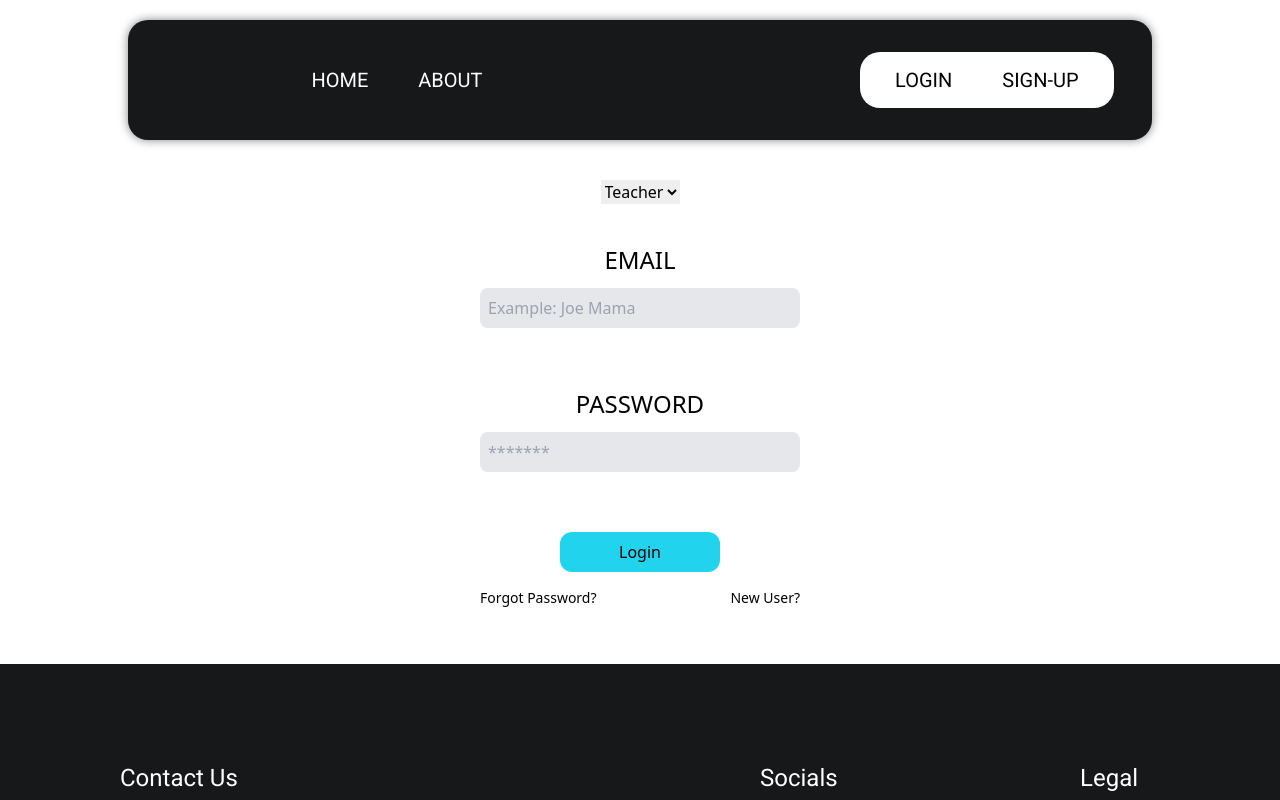
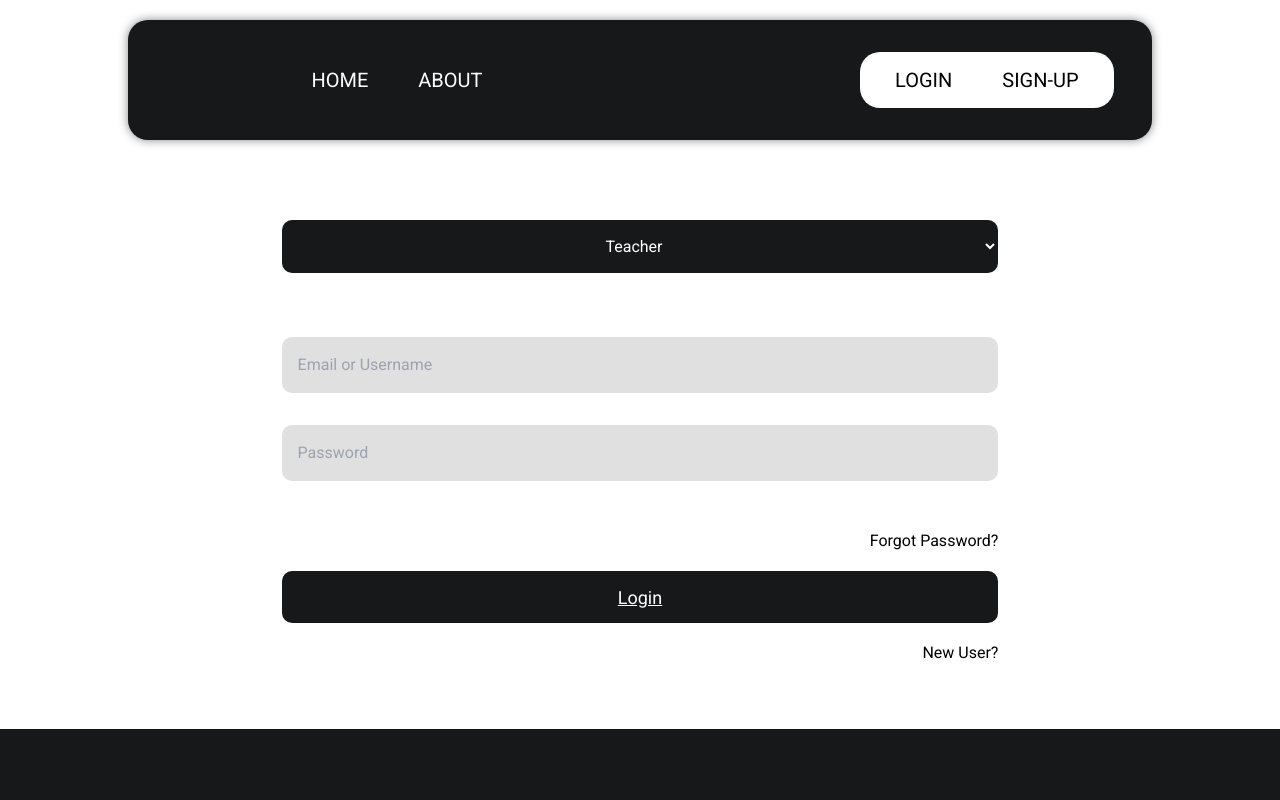
Before and after one commit to TheToadSannin/auto_applica, a React (Create React App) app: page /login in a window 1280 px wide. Shown: the top 800 px of the page. Built offline with nearby package versions, Linux system fonts and the light colour scheme; a web font is replaced by a local one.

Commit message:
login page revised

```diff
--- a/src/App.css
+++ b/src/App.css
@@ -1,6 +1,6 @@
 /* CSS for Navbar*/
 
-:root{
+:root {
   --nav-bar-color: #161819;
 }
 body {
@@ -30,15 +30,15 @@ header nav {
 }
 
 @keyframes nav-bar-animation {
-  0%{
+  0% {
     height: 0;
   }
-  100%{
+  100% {
     height: calc(auto);
   }
 }
 
-.nav-drawer-animaition{
+.nav-drawer-animaition {
   animation-name: nav-bar-animation;
   animation-timing-function: linear;
   animation-duration: 0.05s;
@@ -113,7 +113,8 @@ header nav .userIcon {
 
 footer {
   background-color: var(--nav-bar-color);
-  width: 100vw;
+  width: auto;
+  overflow: hidden;
   color: white;
   font-size: 24px;
 }
@@ -170,7 +171,6 @@ footer .footer p {
   font-size: 0.8em;
 }
 
-
 @media (max-width: 900px) {
   header nav .nav-drawer {
     display: none;
@@ -184,16 +184,16 @@ footer .footer p {
     overflow: hidden;
   }
 
-
-
   header .nav-drawer .pages {
     flex-direction: column;
     margin: 0;
   }
-  header ,.nav-drawer .pages li{
+  header,
+  .nav-drawer .pages li {
     padding: 0.7em 1em;
   }
-  header ,.nav-drawer .actions li{
+  header,
+  .nav-drawer .actions li {
     padding: 0.7em 1em;
   }
   header .nav-drawer .actions {
@@ -207,7 +207,7 @@ footer .footer p {
     padding: 0 2em 0 0;
   }
 
-  header nav .menu-icon i{
+  header nav .menu-icon i {
     cursor: pointer;
   }
   footer .footer div {
@@ -216,22 +216,22 @@ footer .footer p {
     display: flex;
     flex-direction: column;
   }
-
-
 }
 
-main{
+/* HOME PAGE  */
+.homePage {
   padding: 2em;
+
   margin-top: 2em;
   display: flex;
   justify-content: center;
-  font-family: 'Tektur', cursive;
+  font-family: "Tektur", cursive;
 }
-main div{
+.homePage div {
   width: 80vw;
   padding: 2em;
 }
-main div h1{
+.homePage div h1 {
   margin-top: 2em;
   text-align: center;
   font-size: 4em;
@@ -240,57 +240,59 @@ main div h1{
   font-weight: 900;
 }
 
-main div h1:first-child{
+.homePage div h1:first-child {
   margin-top: 0;
 }
 
-
-main div div{
+.homePage div div {
   display: flex;
   align-items: center;
 }
 
-main div div p{
+.homePage div div p {
   /* text-shadow: 2px 2px 0px #ef233c, -2px -2px 0px cyan; */
   font-size: 3em;
   width: 70%;
   /* color: white; */
 }
 
-main div div img{
+.homePage div div img {
   padding: 2em;
   margin-right: 1em;
   border-radius: 5px;
 }
-main div span{
+.homePage div span {
   color: #ef233c;
 }
 
 @media (max-width: 900px) {
-  main div{
+  .homePage div {
+    margin: 0;
     width: 90vw;
     padding: 0;
   }
-  main div h1{
+  .homePage div h1 {
     font-size: 3em;
   }
-  main div div{
+  .homePage div div {
     flex-direction: column;
     padding: 0;
     font-size: 12px;
+  }
+  .homePage div div img {
+    padding: 0;
   }
 }
 
 /* For Device going back to 900px+  */
 @media (min-width: 900px) {
-  header .nav-drawer{
+  header .nav-drawer {
     display: flex !important;
   }
-  header .nav-drawer{
+  header .nav-drawer {
     height: auto !important;
   }
 }
-
 
 @media (max-width: 768px) {
   footer .footer {
@@ -298,10 +300,9 @@ main div span{
     flex-direction: column;
   }
 }
+/* ERROR: PAGE NOT FOUND PAGE */
 
-
-
-.error404page{
+.error404page {
   height: 100vh;
   width: 100vw;
   display: flex;
@@ -309,15 +310,116 @@ main div span{
   align-items: center;
   font-weight: 100 !important;
 }
-.error404page p{
+.error404page p {
   text-align: center;
   font-size: calc(10vw + 15px);
 }
-.error404page span{
+.error404page span {
   color: red;
 }
 @media (min-width: 1140px) {
-  .error404page p{
+  .error404page p {
     font-size: calc(5vw + 10px);
   }
 }
+
+/* LOGIN PAGE  */
+
+.loginPage {
+  padding: 3em;
+}
+
+.loginPage div {
+  width: 60%;
+  padding: 2em;
+  /* border: 1px solid black; */
+  margin: 0 auto;
+}
+.loginPage div form {
+  padding: 2em;
+  display: flex;
+  flex-direction: column;
+}
+
+.loginPage .creds {
+  display: flex;
+  flex-direction: column;
+  align-self: center;
+  gap: 1em;
+  padding: 2em 0em;
+}
+.loginPage .creds input {
+  padding: 1em;
+  background-color: rgb(224, 224, 224);
+  border-radius: 10px;
+  /* border: 1px solid black; */
+  margin-top: 1em;
+}
+
+.loginPage .actionBtn {
+  padding: 0;
+  margin-top: 1em;
+  display: flex;
+  flex-direction: column;
+}
+
+.loginPage .actionBtn .forgotPassword {
+  text-align: end;
+}
+
+.loginPage .actionBtn .newUser {
+  text-align: end;
+}
+
+.loginPage .actionBtn button {
+  font-size: 18px;
+  margin: 1em 0;
+  background-color: var(--nav-bar-color);
+  border-radius: 10px;
+  color: white;
+  padding: 0.7em;
+  text-decoration: underline;
+  transition: all ease-in-out 0.4s;
+}
+
+.loginPage .actionBtn button:hover {
+  background-color: #414547;
+}
+
+.loginPage .role_dropdown {
+  width: full;
+  display: flex;
+  justify-content: center;
+  padding: 1em 0em;
+}
+
+.loginPage .role_dropdown select {
+  transition: all ease-in-out 0.4s;
+  text-align: center;
+  width: 100%;
+  background-color: var(--nav-bar-color);
+  color: white;
+  border-radius: 10px;
+  padding: 1em;
+}
+
+.loginPage .role_dropdown select:hover {
+  background-color: #414547;
+}
+@media (max-width: 1500px) {
+  .loginPage {
+    padding: 0em;
+  }
+  .loginPage div {
+    width: 80%;
+  }
+}
+
+@media (max-width: 900px) {
+  .loginPage {
+    padding: 0em;
+  }
+  .loginPage div {
+    width: 100%;
+  }
+}
--- a/src/pages/Home.jsx
+++ b/src/pages/Home.jsx
@@ -1,29 +1,43 @@
-import React from 'react'
-import Footer from '../components/Footer'
-import Header from '../components/Header'
-import image1 from '../assets/guyInRed.png';
-import image2 from '../assets/undraw_real_time_sync.svg'
+import React from "react";
+import Footer from "../components/Footer";
+import Header from "../components/Header";
+import image1 from "../assets/guyInRed.png";
+import image2 from "../assets/undraw_real_time_sync.svg";
 
 const Home = () => {
-  document.getElementsByTagName("title")[0].text="Home"
-
+  document.getElementsByTagName("title")[0].text = "Home";
 
   return (
-    <main>
+    <main className="homePage">
       <div>
-        <h1>We are <span><u>AUTO</u>-<u>APPLICA</u></span></h1>
+        <h1>
+          We are{" "}
+          <span>
+            <u>AUTO</u>-<u>APPLICA</u>
+          </span>
+        </h1>
         <div>
-          <img src={image1} alt="" width={"100%"}/>
-          <p><span>Streamline</span> Your Application Submissions: Go <span>Paperless</span> and Submit Applications Online <span>Effortlessly.</span></p>
+          <img src={image1} alt="" width={"100%"} />
+          <p>
+            <span>Streamline</span> Your Application Submissions: Go{" "}
+            <span>Paperless</span> and Submit Applications Online{" "}
+            <span>Effortlessly.</span>
+          </p>
         </div>
-        <h1><span>What</span> are We?</h1>
+        <h1>
+          <span>What</span> are We?
+        </h1>
         <div>
-          <p>We are a platform dedicated to <span>empowering</span> students and facilitating <span>seamless</span> communication with their class teachers. <br/> Our mission is to provide a <span>secure</span> and efficient way for students to submit applications online, eliminating the need for physical submissions.</p>
-          <img src={image2} alt="" width={"100%"}/>
+          <p>
+            Empowering students, facilitating teacher <span>communication</span>
+            . Our mission: <span>secure</span>, efficient online application{" "}
+            <span>submissions</span>, no physical paperwork.
+          </p>
+          <img src={image2} alt="" width={"100%"} />
         </div>
       </div>
     </main>
-  )
-}
+  );
+};
 
-export default Home
+export default Home;
--- a/src/pages/Login.jsx
+++ b/src/pages/Login.jsx
@@ -3,7 +3,6 @@ import { useEffect, useContext } from "react";
 import { Link, useNavigate } from "react-router-dom";
 import Header from "../components/Header";
 // import AuthContext from "../providers/AuthContext";
-
 
 const Login = (props) => {
   let navigate = useNavigate();
@@ -39,12 +38,11 @@ const Login = (props) => {
 
       console.log(json);
 
-
       if (!json.success) {
         alert(json.errors);
       }
       if (json.success) {
-        localStorage.setItem("token", "BearerTeacher "+json.token);
+        localStorage.setItem("token", "BearerTeacher " + json.token);
         // setUser(json.user);
         // setRole("teacher");
         // setAuthenticated(true);
@@ -67,84 +65,65 @@ const Login = (props) => {
         alert(json.success);
       }
       if (json.success) {
-        localStorage.setItem("token", "BearerStudent "+json.token);
+        localStorage.setItem("token", "BearerStudent " + json.token);
         // setUser(json.user);
         // setRole("student");
         // setAuthenticated(true);
         navigate("/student/dashboard");
-
       }
     }
   };
 
   return (
+    <main className="loginPage">
       <div className=" ">
-      <form
-        onSubmit={handleLogin}
-        className=" font-sans flex flex-col justify-center items-center p-10 gap-10"
-      >
+        <form onSubmit={handleLogin} className=" ">
           {/* dropdown menu =============================*/}
-        <div className="flex flex-col justify-center gap-3 items-center w-full">
+          <div className="role_dropdown">
             <select name="role_dropdown" id="role_dropdown">
-            <option value="teacher">Teacher</option>
+              <option className="teacherRole" value="teacher">
+                Teacher
+              </option>
               <option value="student">Student</option>
             </select>
           </div>
 
           {/* ======================================== */}
 
-        <div className="flex flex-col justify-center gap-3 items-center w-full">
-          <label htmlFor="email" className="text-2xl uppercase">
-            Email
-          </label>
+          <div className="creds">
             <input
-            className=" bg-gray-200 w-80 p-2 rounded-lg "
+              className=" "
               type="text"
-            placeholder="Example: Joe Mama"
+              placeholder="Email or Username"
               name="email"
               id="email"
               value={credentials.email}
               onChange={handleChange}
             />
-        </div>
-        <div className="flex flex-col justify-center gap-3 items-center w-full m-5">
-          <label htmlFor="password" className="text-2xl uppercase">
-            Password
-          </label>
             <input
-            className=" bg-gray-200 w-80 p-2 rounded-lg "
+              className=""
               type="password"
-            placeholder="*******"
+              placeholder="Password"
               name="password"
               id="password"
               value={credentials.password}
               onChange={handleChange}
             />
           </div>
-        <div className="flex flex-col items-end w-80">
-          <button
-            type="submit"
-            className=" bg-cyan-400 p-2 rounded-xl w-40 ml-auto mr-auto"
-          >
+          <div className="actionBtn">
+            <Link to={"/forgotpassword"} className="forgotPassword">
+              Forgot Password?
+            </Link>
+            <button type="submit" className="">
               Login
             </button>
-          <div className="flex w-full">
-            <Link
-              to={"/forgotpassword"}
-              className=" text-sm  my-4 hover:text-cyan-300 hover:underline underline-offset-2 mr-auto"
-            >
-              Forgot Password?
-            </Link>
-            <Link
-              to={"/signup"}
-              className=" text-sm  my-4 hover:text-cyan-300 hover:underline underline-offset-2"
-            >
+            <Link to={"/signup"} className="newUser">
               New User?
             </Link>
           </div>
-        </div>
         </form>
       </div>
+    </main>
   );
 };
 export default Login;
```
Lines whose indentation alone changed are shown as unchanged.
